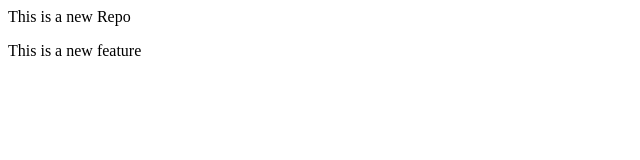
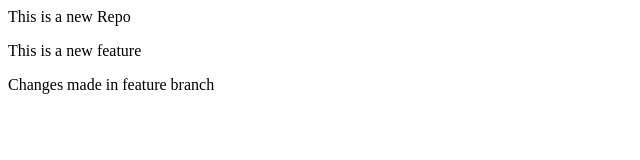
Before and after one commit to harshalgujar09/localrepo, a plain HTML site: page index.html in a window 1280 px wide. Shown: the whole page, without its empty margins (0-640 px from the left). Drawn offline with Linux system fonts and the light colour scheme.

Commit message:
Changes in feature branch:

```diff
--- a/index.html
+++ b/index.html
@@ -1,2 +1,3 @@
 <p>This is a new Repo</p>
 <p>This is a new feature</p>
+<p>Changes made in feature branch</p>
```
